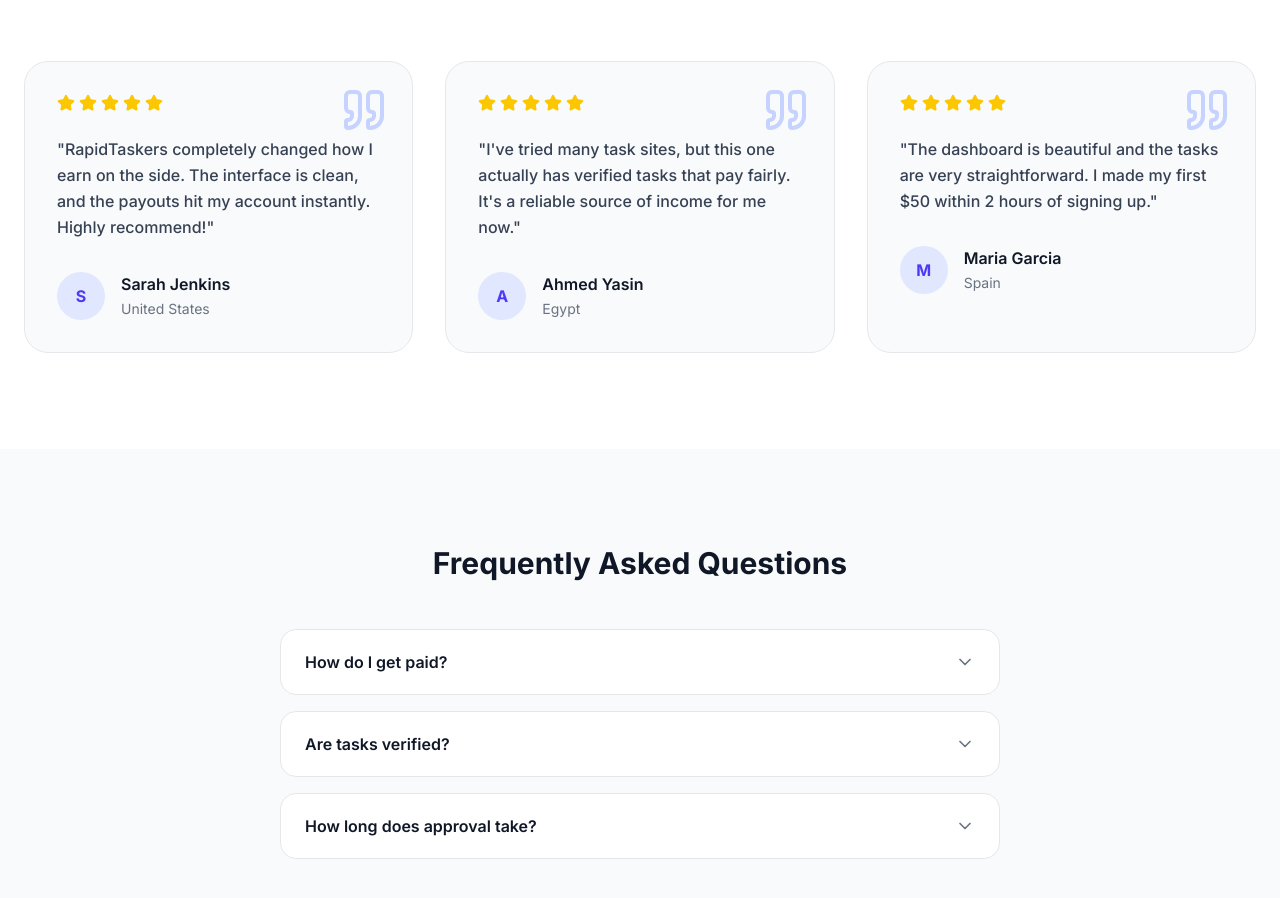
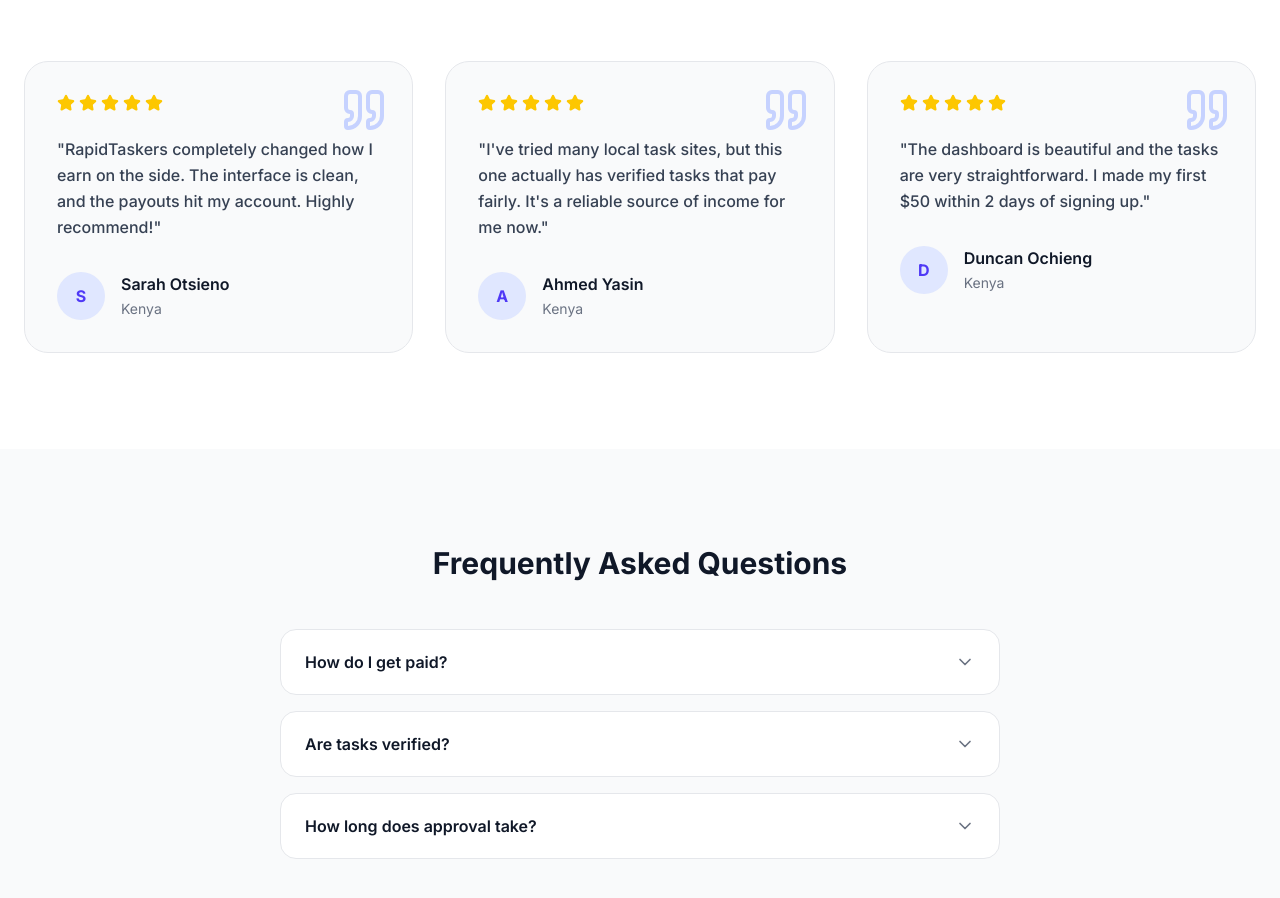
Before and after one commit to evander254/rapidtaskers, a React (Vite) app: page / in a window 1280 px wide. Shown: the part 2780-3678 px from the top of the page. Built offline with nearby package versions, Linux system fonts and the light colour scheme.

Commit message:
Changes in landing page

```diff
--- a/src/pages/Home.jsx
+++ b/src/pages/Home.jsx
@@ -217,9 +217,9 @@
             </div>
             <div className="grid grid-cols-1 md:grid-cols-3 gap-8">
                {[
-                  { name: "Sarah Jenkins", country: "United States", text: "RapidTaskers completely changed how I earn on the side. The interface is clean, and the payouts hit my account instantly. Highly recommend!" },
-                  { name: "Ahmed Yasin", country: "Egypt", text: "I've tried many task sites, but this one actually has verified tasks that pay fairly. It's a reliable source of income for me now." },
-                  { name: "Maria Garcia", country: "Spain", text: "The dashboard is beautiful and the tasks are very straightforward. I made my first $50 within 2 hours of signing up." }
+                  { name: "Sarah Otsieno", country: "Kenya", text: "RapidTaskers completely changed how I earn on the side. The interface is clean, and the payouts hit my account. Highly recommend!" },
+                  { name: "Ahmed Yasin", country: "Kenya", text: "I've tried many local task sites, but this one actually has verified tasks that pay fairly. It's a reliable source of income for me now." },
+                  { name: "Duncan Ochieng", country: "Kenya", text: "The dashboard is beautiful and the tasks are very straightforward. I made my first $50 within 2 days of signing up." }
                ].map((review, i) => (
                   <div key={i} className="p-8 rounded-3xl bg-gray-50 dark:bg-gray-900/50 border border-gray-200 dark:border-gray-800 relative">
                      <Quote className="text-indigo-200 dark:text-indigo-900/50 absolute top-6 right-6" size={48} />
```
